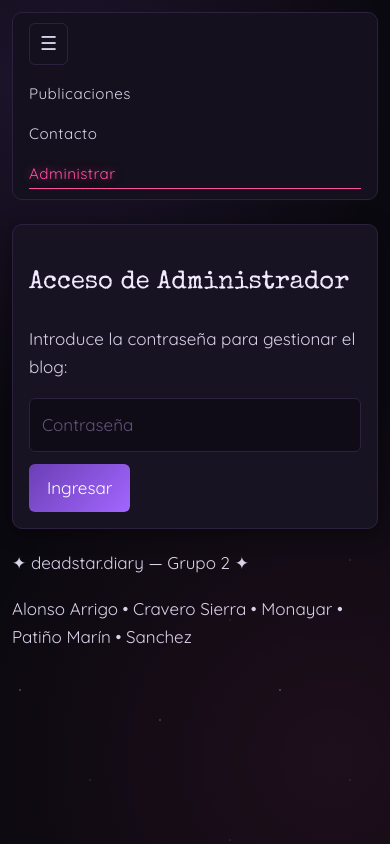
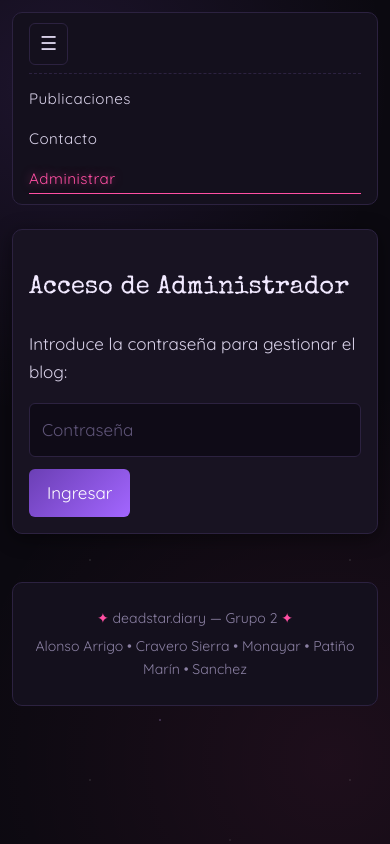
Before and after one commit to empa-nada/trabajo-integrador-grupo2, a plain HTML site: page admin.html in a window 390 px wide. Both pictures are taken after a click on the button "Menú". Drawn offline with nearby package versions, Linux system fonts and the light colour scheme.

Commit message:
Update emo.css

```diff
--- a/emo.css
+++ b/emo.css
@@ -312,3 +312,50 @@ body.admin { max-width: 1100px; }
 @media (prefers-reduced-motion: reduce) {
     * { transition: none !important; }
 }
+/* ---------- Footer (Pie de página) ---------- */
+.site-footer {
+    margin-top: 48px;
+    padding: 20px 16px;
+    text-align: center;
+    background: var(--bg-soft);
+    border: 1px solid var(--card-border);
+    border-radius: var(--radius);
+    color: var(--muted);
+    font-size: 0.88rem;
+}
+
+.site-footer p {
+    margin: 4px 0;
+}
+
+.site-footer span {
+    color: var(--pink);
+}
+
+/* ---------- Responsive ---------- */
+@media (max-width: 900px) {
+    .layout-blog { grid-template-columns: 1fr; }
+    .sidebar { order: 2; }
+}
+
+/* Aumentamos a 768px para que el menú hamburguesa sea fácil de ver y probar en PC/tablets */
+@media (max-width: 768px) {
+    .menu-hamburguesa { display: inline-block; }
+
+    .nav-links {
+        display: none;
+        width: 100%;
+        flex-direction: column;
+        gap: 10px;
+        padding-top: 10px;
+        border-top: 1px dashed var(--card-border);
+    }
+
+    .nav-links.open { display: flex; }
+
+    #loginBox { margin: 20px auto; }
+}
+
+@media (prefers-reduced-motion: reduce) {
+    * { transition: none !important; }
+}
```
